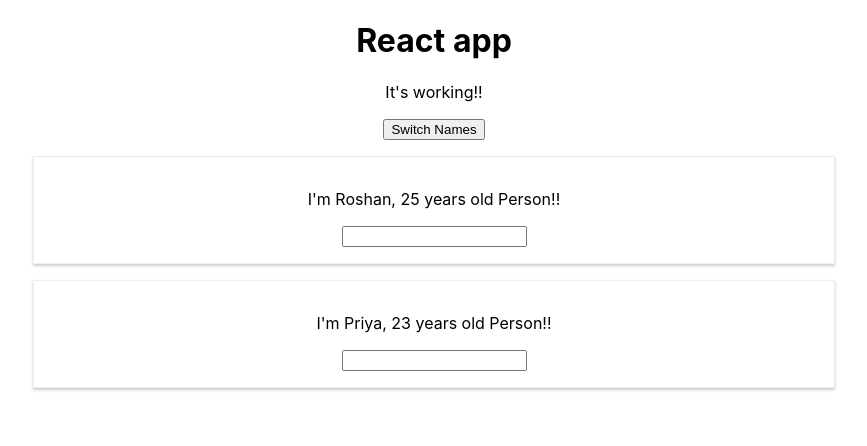
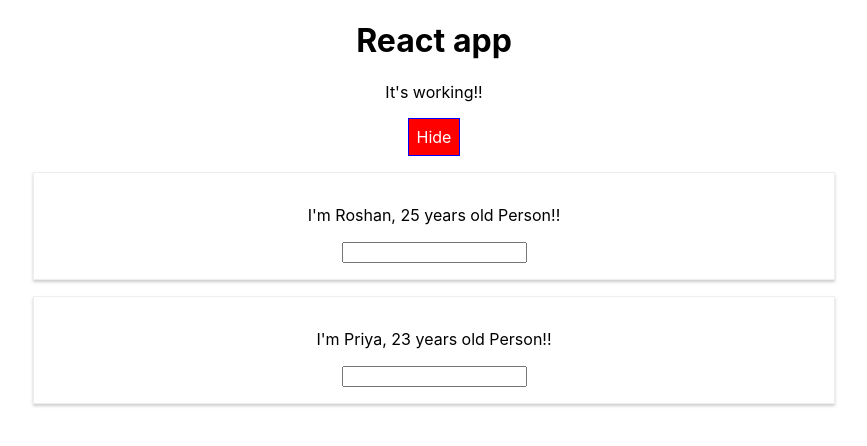
Before and after one commit to rachlies/react-app, a React (Create React App) app: page / in a window 1280 px wide. Shown: the top 446 px of the page, without its empty margins (206-1073 px from the left). Built offline with nearby package versions, Linux system fonts and the light colour scheme.

Commit message:
added dynamic styling to the button

```diff
--- a/src/App.js
+++ b/src/App.js
@@ -50,8 +50,17 @@ class App extends Component {
 
   render() {
 
+    const style = {
+      backgroundColor: 'green',
+      color: 'white',
+      font: 'inherit',
+      border: '1px solid blue',
+      padding: '8px',
+      cursor: 'pointer'
+    }
+
     let person = null;
-
+    let buttonMsg = "Show";
     if(this.state.showContent) {
 
       person = (
@@ -66,6 +75,8 @@ class App extends Component {
           })}
         </div>
       )
+      style.backgroundColor = 'red';
+      buttonMsg = "Hide";
     }
 
     return (
@@ -74,7 +85,8 @@ class App extends Component {
         <h1>React app</h1>
         <p>It's working!!</p>
         <button
-          onClick = {this.toggleHandler}>Switch Names</button>
+          style = {style}
+          onClick = {this.toggleHandler}>{buttonMsg}</button>
         {person}
       </div>
     );
```
